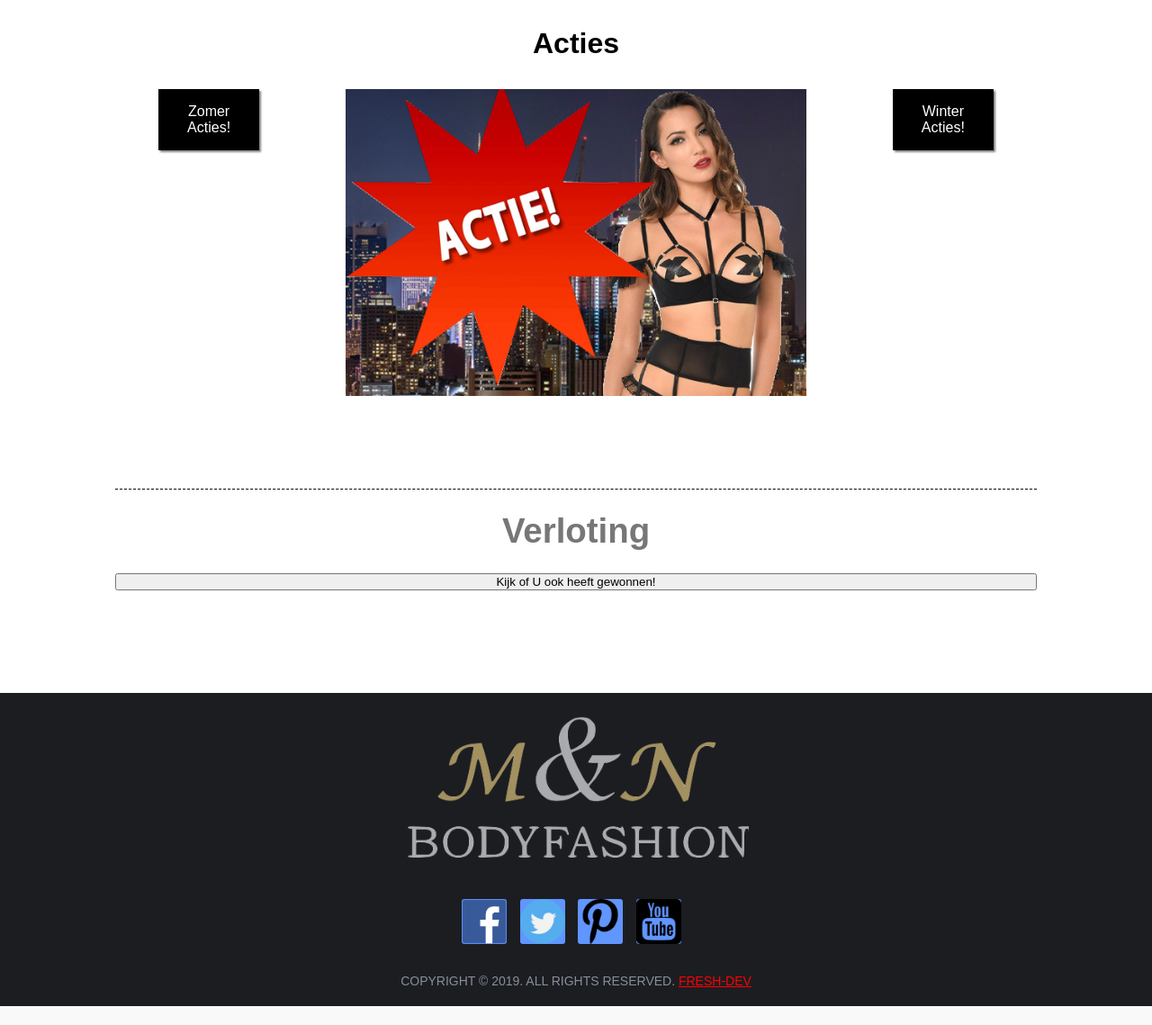
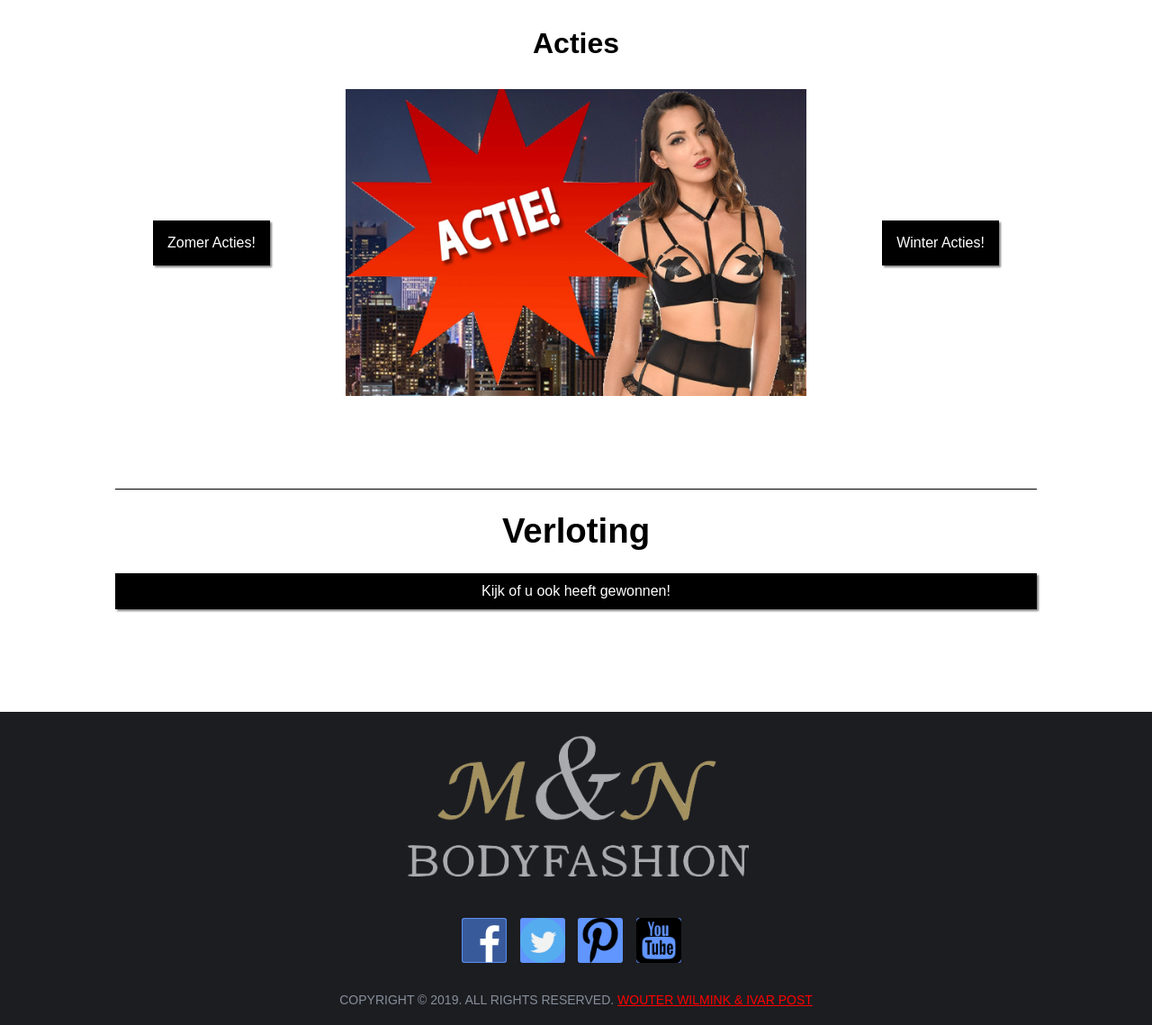
Before and after one commit to wouter141/FRESH-DEV-M-N-Bodyfashion, a PHP site: page /Site/Acties.php in a window 1280 px wide. Shown: the part 51-1190 px from the top of the page at 90% size. Before the commit the page ends 1169 px from the top, so only its background shows below. Run offline with PHP 8.4, Linux system fonts and the light colour scheme.

Commit message:
Footer veranderd en button changes in acties pagina

```diff
--- a/Site/Acties.php
+++ b/Site/Acties.php
@@ -13,13 +13,13 @@
       </div>
       <div class="Main-Paragraaf">
         <div class="ActiesTop">
-          <button type="button" name="button" class="ActiesButtons"><p>Zomer Acties!</p></button>
+          <button type="button" name="button" class="ActiesButtons"><a href="#"><p>Zomer Acties!</p></a></button>
           <img src="./components/images/acties.png" class="ImageActies">
-          <button type="button" name="button" class="ActiesButtons"><p>Winter Acties!</p></button>
+          <button type="button" name="button" class="ActiesButtons"><a href="#"><p>Winter Acties!</p></a></button>
         </div>
         <div class="ActiesOnder">
           <h1>Verloting</h1>
-            <button type="button" name="button" class="ActiesButtonsOnder"><p>Kijk of U ook heeft gewonnen!</p></button>
+            <button type="button" name="button" class="ActiesButtonsOnder"><p>Kijk of u ook heeft gewonnen!</p></button>
         </div>
       </div>
     </div>
--- a/Site/components/Footer.php
+++ b/Site/components/Footer.php
@@ -12,7 +12,7 @@
 						<li><a class="linkfooter" href="https://www.youtube.com/user/MenNbodyfashion" target="_blank"><img src="components/images/socials/youtube.png"></a></li>
 					</ul>
 					<div class="footer-copyright">
-						<p>Copyright © 2019. All Rights Reserved. <a class="Fresh-link" href=" https://fresh-dev.nl/" target="_blank">FRESH-DEV</a></p>
+						<p>Copyright © 2019. All Rights Reserved. <a class="Fresh-link" href=" https://fresh-dev.nl/" target="_blank">Wouter Wilmink & Ivar Post</a></p>
 					</div>
 				</div>
 			</div>
--- a/Site/components/css/contentActies.css
+++ b/Site/components/css/contentActies.css
@@ -17,18 +17,26 @@
   border: none;
   cursor: pointer;
   height: 5%;
-  width: 11%;
+  width: auto;
   box-shadow: 2px 2px 2px grey;
+  display: flex;
+  align-self: center;
 }
 
 .ActiesButtons:hover{
   background-color: grey
 }
 
+.ActiesButtons a{
+  text-decoration: none;
+  color: white;
+}
+
 .ActiesOnder{
-  border-top: 1px dashed black;
+  border-top: 1px solid black;
   background-color: ;
   text-align: center;
+  color: black;
 
   margin-top: 10%;
   padding-top: 3%;
@@ -39,3 +47,18 @@
   width: 100%;
   margin-top: 3%;
 }
+
+.ActiesButtonsOnder{
+  background-color: black;
+  color: white;
+  font-size: 16px;
+  border: none;
+  cursor: pointer;
+  height: 5%;
+  width: auto;
+  box-shadow: 2px 2px 2px grey;
+}
+
+.ActiesButtonsOnder:hover{
+  background-color: grey
+}
```
